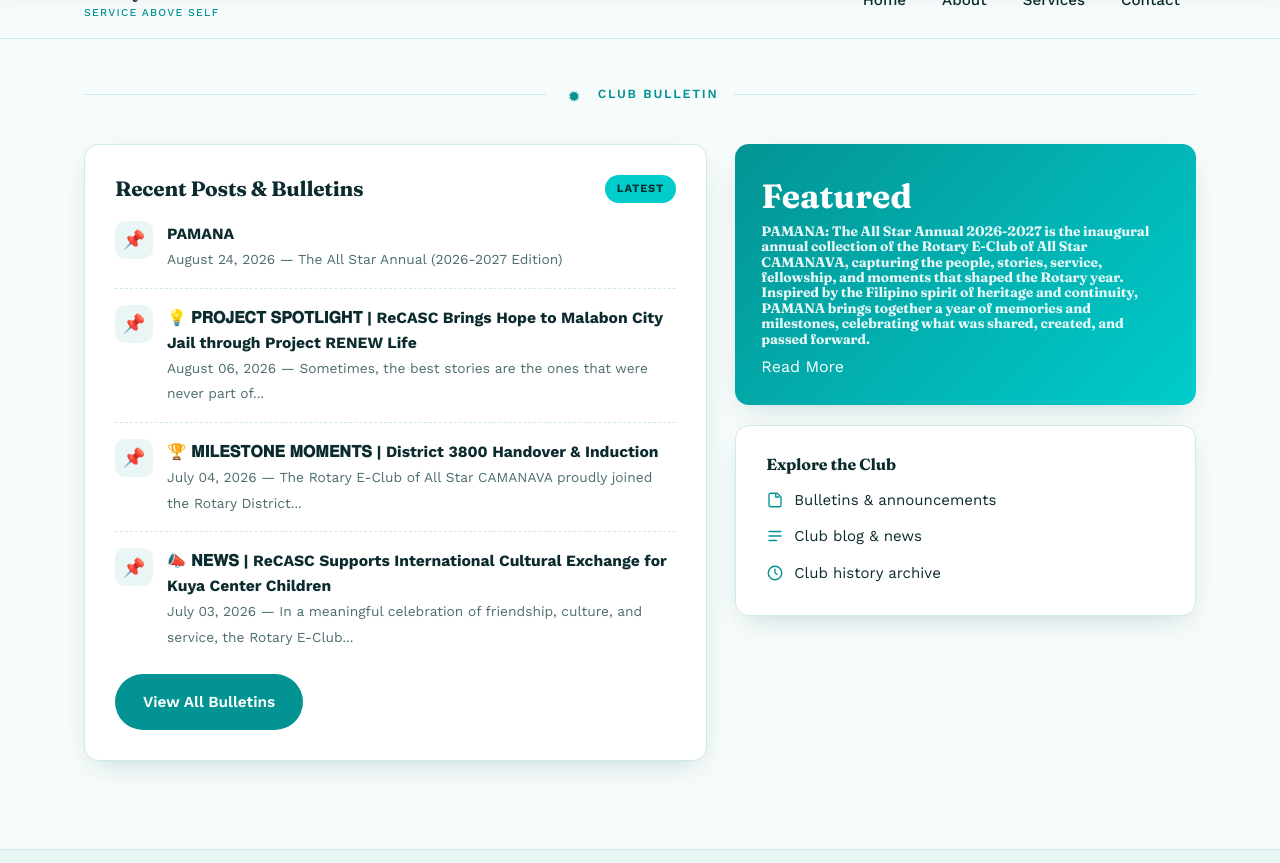
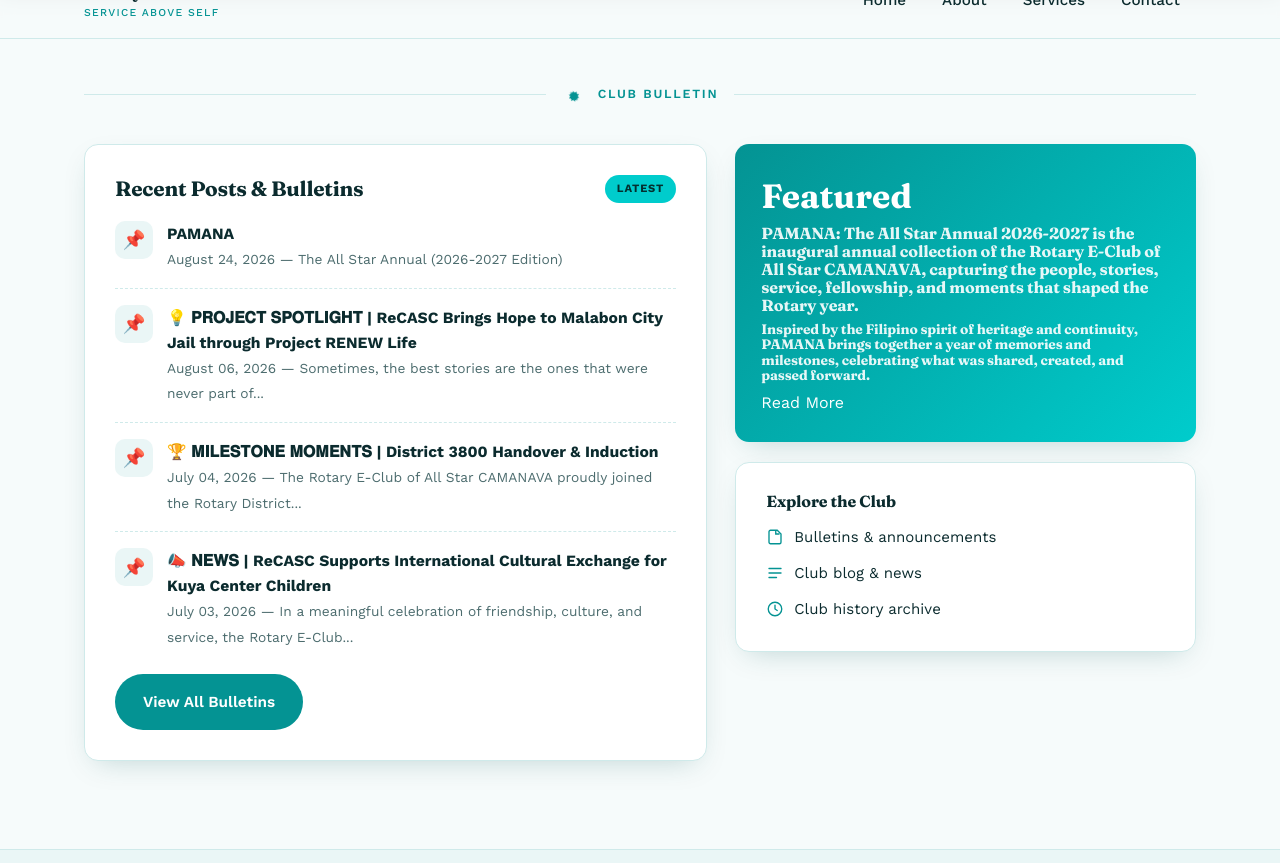
Before and after one commit to allstarcamanava/allstarcamanava.github.io, a Jekyll site: the page built from index.html, in a window 1280 px wide and 900 px high, scrolled down 763 px, cut to the strip 37-900 px from the top of the window. Built offline with Jekyll 4.4.1, drawn with Linux system fonts in a browser that asks for light colours.

```diff
--- a/_data/site.yml
+++ b/_data/site.yml
@@ -14,9 +14,10 @@ featured_post:
   enabled: true
   url: /announcement/2026/08/24/pamana.html
   number: Featured
-  label: "#### PAMANA: The All Star Annual 2026-2027 is the inaugural annual
-    collection of the Rotary E-Club of All Star CAMANAVA, capturing the people,
-    stories, service, fellowship, and moments that shaped the Rotary year.
-    Inspired by the Filipino spirit of heritage and continuity, PAMANA brings
-    together a year of memories and milestones, celebrating what was shared,
-    created, and passed forward."
+  label: >-
+    ### PAMANA: The All Star Annual 2026-2027 is the inaugural annual collection
+    of the Rotary E-Club of All Star CAMANAVA, capturing the people, stories,
+    service, fellowship, and moments that shaped the Rotary year.
+
+
+    #### Inspired by the Filipino spirit of heritage and continuity, PAMANA brings together a year of memories and milestones, celebrating what was shared, created, and passed forward.
```
